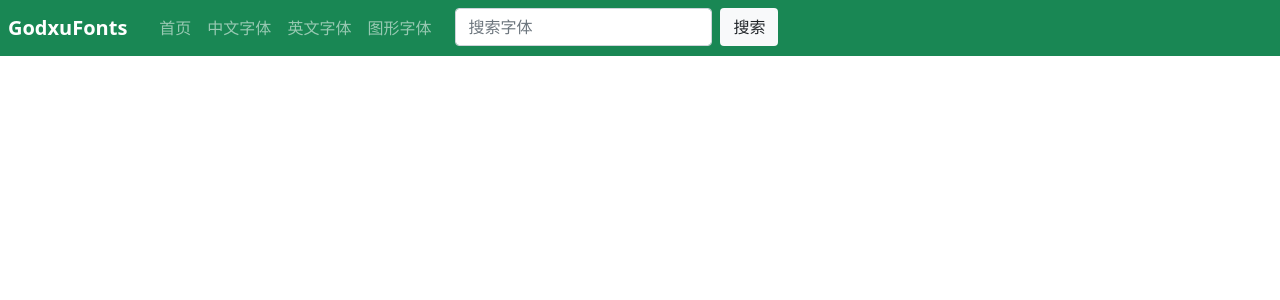
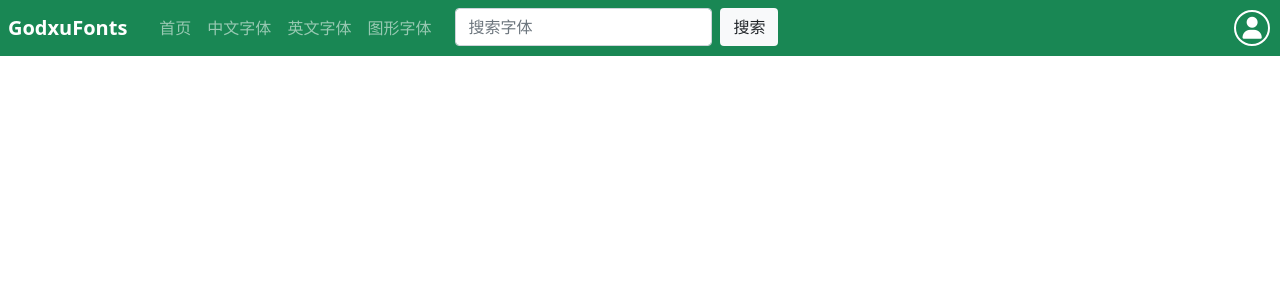
Before and after one commit to zhouxusoft/FontLibrary, a Flask app: page / in a window 1280 px wide. Shown: the top 300 px of the page. Run offline with Flask 3, Linux system fonts and the light colour scheme; data that the repository does not hold is empty; some libraries are stand-ins or nearby versions.

Commit message:
个人中心图标变化

```diff
--- a/app.py
+++ b/app.py
@@ -241,6 +241,18 @@
 def getFontNum():
     return jsonify({'success': True, 'data': fontnum})
 
+'''
+    返回用户登录状态
+'''
+@app.route('/checkLogin', methods=['POST'])
+def checkLogin():
+    token = request.cookies.get('access-token')
+    check = checkCookie(token)
+    if check['success']:
+        return jsonify({'success': True, 'data': ''})
+    else:
+        return jsonify({'success': False, 'data': ''})
+
 fontnum = []
 
 def checkCookie(token):
--- a/static/script.js
+++ b/static/script.js
@@ -27,6 +27,26 @@
     $("html, body").animate({ scrollTop: 0 }, 300)
     getCollect()
 }
+
+function setUserFont() {
+    $.ajax({
+        url: '/checkLogin',
+        type: 'POST',
+        contentType: 'application/json',
+        async: false,
+        success: function (response) {
+            if (response.success) {
+                $('.user-font').text('\uf21b')
+            } else {
+                $('.user-font').text('\uf007')
+            }
+        },
+        error: function (error) {
+            console.log(error)
+        }
+    })
+}
+setUserFont()
 
 function getFontNum() {
     $.ajax({
@@ -501,6 +521,7 @@
                     // console.log('登陆成功')
                     alert(response.message)
                     location.href = '#/home'
+                    setUserFont()
                 } else {
                     // console.log('登陆失败')
                     alert(response.message)
@@ -544,5 +565,10 @@
     }
 })
 
+let tooltipTriggerList = [].slice.call(document.querySelectorAll('[data-bs-toggle="tooltip"]'))
+let tooltipList = tooltipTriggerList.map(function (tooltipTriggerEl) {
+  return new bootstrap.Tooltip(tooltipTriggerEl)
+})
+
 
 router.start()
--- a/static/style.css
+++ b/static/style.css
@@ -375,6 +375,13 @@
     margin-right: 6px;
 }
 
+#yesdownload::before {
+    content: "\f019";
+    font-family: "Font Awesome 6 Free";
+    font-weight: 800;
+    margin-right: 6px;
+}
+
 .font-img {
     overflow: hidden;
 }
@@ -453,3 +460,21 @@
 .fontdata-border-box:hover {
     box-shadow: 0 2px 4px rgba(0, 0, 0, 0.2);
 }
+
+.user-font {
+    width: 36px;
+    height: 36px;
+    padding: 0 8px;
+    border: 2px solid white;
+    border-radius: 50%;
+    cursor: pointer;
+    margin: 2px;
+    font-size: 1.375rem;
+    font-family: "Font Awesome 6 Free";
+    font-weight: 600;
+    color: white;
+}
+
+.uer-border {
+    margin-left: auto;
+}
--- a/templates/index.html
+++ b/templates/index.html
@@ -23,7 +23,7 @@
             <span class="navbar-toggler-icon"></span>
         </button>
         <div class="collapse navbar-collapse" id="collapsibleNavbar">
-            <ul class="navbar-nav">
+            <ul class="navbar-nav w-100">
                 <li class="nav-item">
                     <div class="p-1"></div>
                 </li>
@@ -47,6 +47,14 @@
                         <input type="text" class="form-control mr-2" placeholder="搜索字体">
                         <div class="p-1"></div>
                         <button class="btn bg-light text-nowrap ml-2">搜索</button>
+                    </div>
+                </li>
+                <li class="nav-item">
+                    <div class="p-2"></div>
+                </li>
+                <li class="nav-item uer-border">
+                    <div class="user-center">
+                        <span class="user-font d-flex align-items-center justify-content-center"></span>
                     </div>
                 </li>
             </ul>
@@ -147,7 +155,7 @@
     <div data-route="home" style="width: 100%;">
         <div class="container-fluid" style="max-width: 1200px;">
             <div class="font-home-hot pb-3 my-3 align-items-center">
-                <p class="font-home-hot-title align-items-center">热门字体推荐</p>
+                <p class="font-home-hot-title align-items-center">热门字体</p>
                 <p class="font-home-hot-num">共计&nbsp;<span class="font-num">120</span>&nbsp;个字体</p>
             </div>
             <div class="row" id="font-box-home">
@@ -231,7 +239,7 @@
                 <div class="modal-footer">
                     <div class="downloadbtnbox">
                         <button type="button" class="btn btn-outline-secondary secondbtn" data-bs-dismiss="modal"
-                            id="yesdownload">&nbsp;下载&nbsp;</button>
+                            id="yesdownload">下载&nbsp;</button>
                         <button type="button" class="btn btn-outline-secondary secondbtn" data-bs-dismiss="modal"
                             id="closedownloadfilemodal">&nbsp;取消&nbsp;</button>
                     </div>
```
